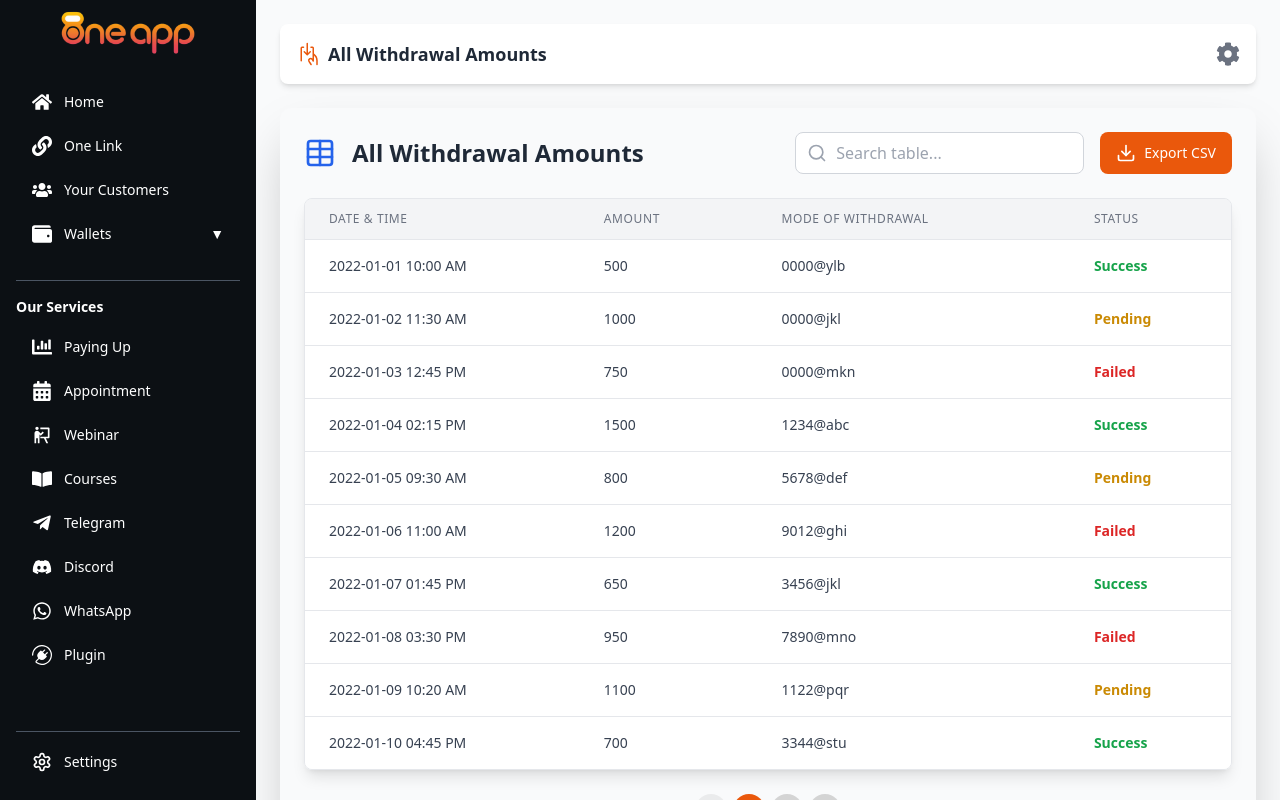
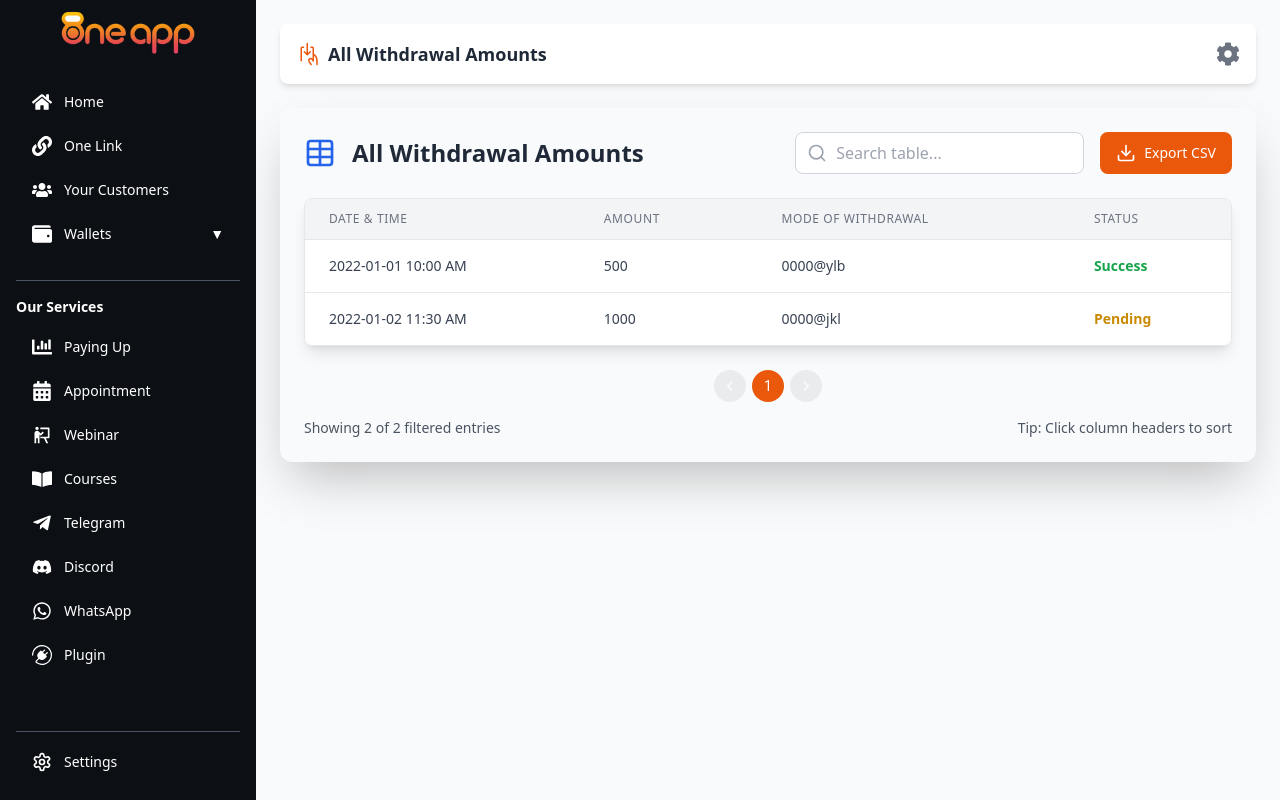
Before and after one commit to anandpandey1308/oneapp, a React (Vite) app: page /dashboard/withdrawal in a window 1280 px wide. Built offline with nearby package versions, Linux system fonts and the light colour scheme.

Commit message:
config file for wallet page

```diff
--- a/src/Pages/Dashboard/DashboardPages/WalletPage/WalletConfig.js
+++ b/src/Pages/Dashboard/DashboardPages/WalletPage/WalletConfig.js
@@ -9,25 +9,7 @@ export const walletConfig = {
         ],
         tableData: [
             ["2022-01-01 10:00 AM", "500", "0000@ylb", "Success"],
-            ["2022-01-02 11:30 AM", "1000", "0000@jkl", "Pending"],
-            ["2022-01-03 12:45 PM", "750", "0000@mkn", "Failed"],
-            ["2022-01-04 02:15 PM", "1500", "1234@abc", "Success"],
-            ["2022-01-05 09:30 AM", "800", "5678@def", "Pending"],
-            ["2022-01-06 11:00 AM", "1200", "9012@ghi", "Failed"],
-            ["2022-01-07 01:45 PM", "650", "3456@jkl", "Success"],
-            ["2022-01-08 03:30 PM", "950", "7890@mno", "Failed"],
-            ["2022-01-09 10:20 AM", "1100", "1122@pqr", "Pending"],
-            ["2022-01-10 04:45 PM", "700", "3344@stu", "Success"],
-            ["2022-01-11 08:15 AM", "900", "5566@vwx", "Pending"],
-            ["2022-01-12 12:00 PM", "1300", "7788@yz", "Failed"],
-            ["2022-01-13 02:30 PM", "1400", "9900@abc", "Success"],
-            ["2022-01-14 09:45 AM", "600", "1112@def", "Failed"],
-            ["2022-01-15 03:15 PM", "850", "3334@ghi", "Pending"],
-            ["2022-01-16 07:30 AM", "1250", "5556@jkl", "Success"],
-            ["2022-01-17 10:10 AM", "1350", "7778@mno", "Pending"],
-            ["2022-01-18 05:25 PM", "950", "9990@pqr", "Failed"],
-            ["2022-01-19 01:00 PM", "400", "1212@stu", "Success"],
-            ["2022-01-20 11:50 AM", "1700", "3434@vwx", "Pending"],
+            ["2022-01-02 11:30 AM", "1000", "0000@jkl", "Pending"]
         ]
 
     },
@@ -48,5 +30,63 @@ export const walletConfig = {
             [2, "2022-01-02 11:30 AM", "1000", "jane@example.com", "9876543210", "Product B", "PayPal", "Failed"],
             [3, "2022-01-03 12:45 PM", "750", "manish@example.com", "9876543210", "Product C", "Google Pay", "Pending"],
         ]
+    },
+    walletPage:{
+        amount: "12538",
+        updatedAt: "2022-01-03 12:45 PM",
+        bankMethods: [
+            {
+                label: "Add UPI ID",
+                value: "UPI",
+            },
+            {
+                label: "Add Bank Account",
+                value: "Bank",
+            },
+            {
+                label: "Add MPIN",
+                value: "MPIN",
+            }
+        ],
+        withDrawalMode: [
+            {
+                label: "UPI",
+                value: "12345@axl"
+            },
+            {
+                label: "Bank",
+                value: "1234567890"
+            }
+        ],
+        totalEarnings: "1684580",
+        totalWithDrawals: "125382",
+        KYCStatus: false,
+        recentWithdrawals: [
+            {
+                date: "2022-01-01 10:00 AM",
+                amount: "500",
+            },
+            {
+                date: "2022-01-02 11:30 AM",
+                amount: "1000"
+            }
+        ],
+        allTransactions: {
+            tableHeader: [
+                "Sl No.",
+                "Date & Time",
+                "Amount",
+                "Email Id",
+                "Mobile Number",
+                "product",
+                "Mode of Payment",
+                "Status"
+            ],
+            tableData: [
+                [1, "2022-01-01 10:00 AM", "500", "john@example.com", "1234567890", "Product A", "Credit Card", "Success"],
+                [2, "2022-01-02 11:30 AM", "1000", "jane@example.com", "9876543210", "Product B", "PayPal", "Failed"],
+                [3, "2022-01-03 12:45 PM", "750", "manish@example.com", "9876543210", "Product C", "Google Pay", "Pending"],
+            ]
+        }
     }
 }
```
